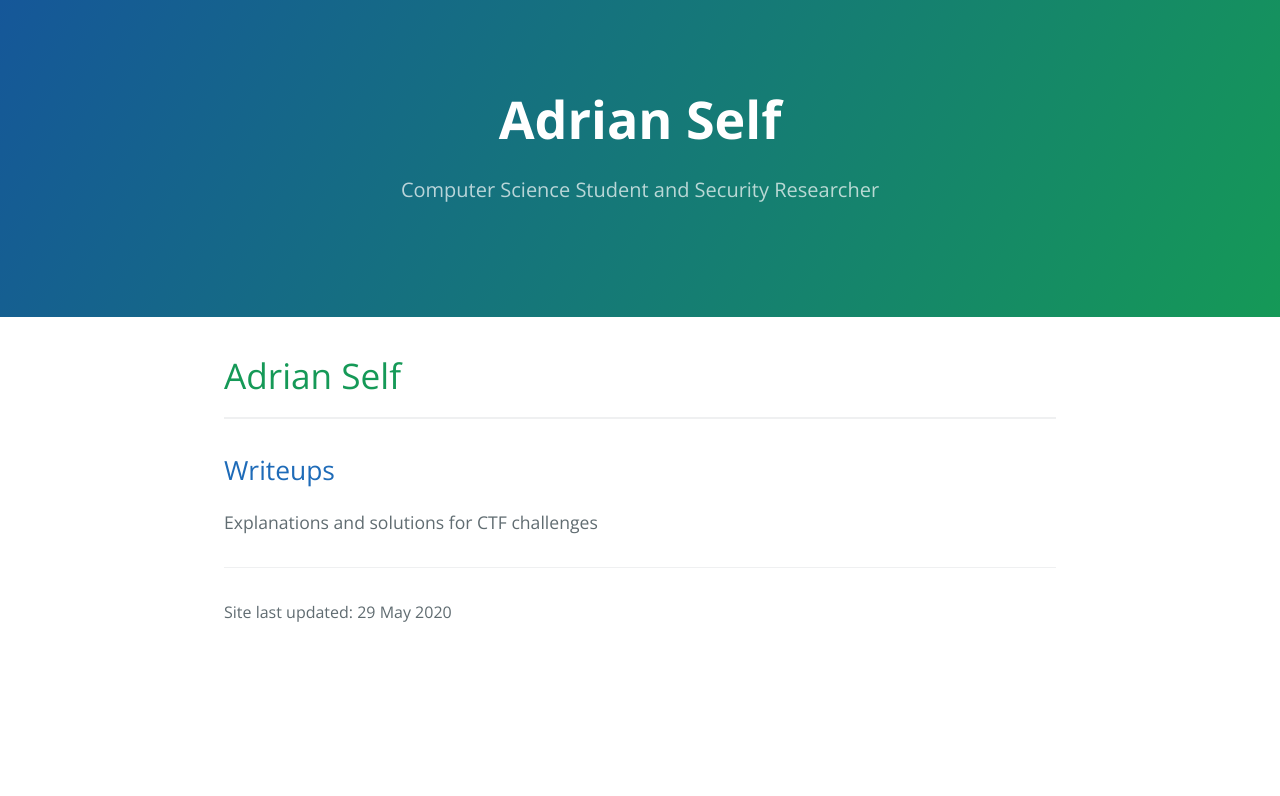
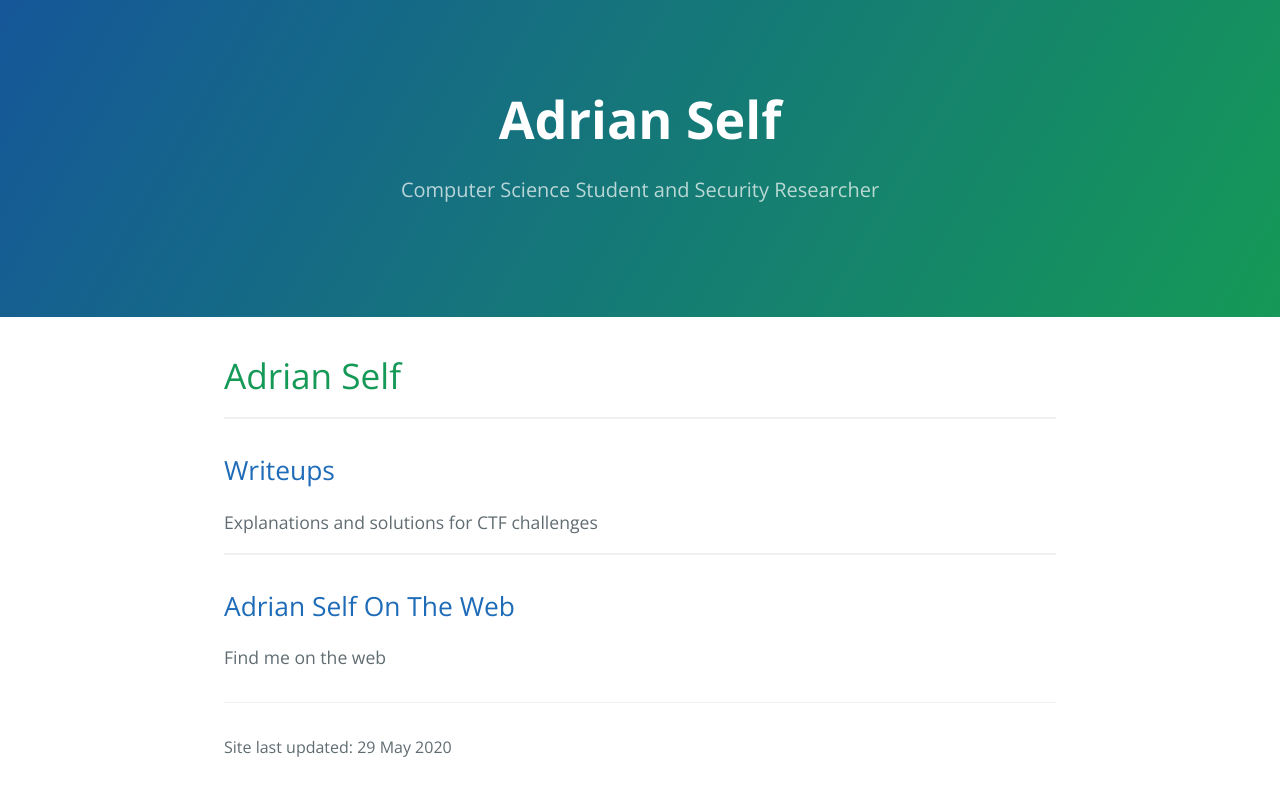
Before and after one commit to AdnanSlef/AdnanSlef.github.io, a Jekyll site: the page built from index.md, in a window 1280 px wide. Shown: the top 796 px of the page. Built offline with Jekyll 4.4.1, drawn with Linux system fonts in a browser that asks for light colours.

Commit message:
add ontheweb to index.md

```diff
--- a/index.md
+++ b/index.md
@@ -8,5 +8,11 @@ title: Adrian Self
 ---
 
 ## [Writeups](/writeups)
-{% assign writeups_page = site.pages | where: "name","writeups.md" %}
+{% assign writeups_page = site.pages | where: "name", "writeups.md" %}
 {{writeups_page[0]["description"]}}
+
+---
+
+## [Adrian Self On The Web](/ontheweb)
+{% assign ontheweb_page = site.pages | where: "name", "ontheweb.md" %}
+{{ontheweb_page[0]["description"]}}
```
